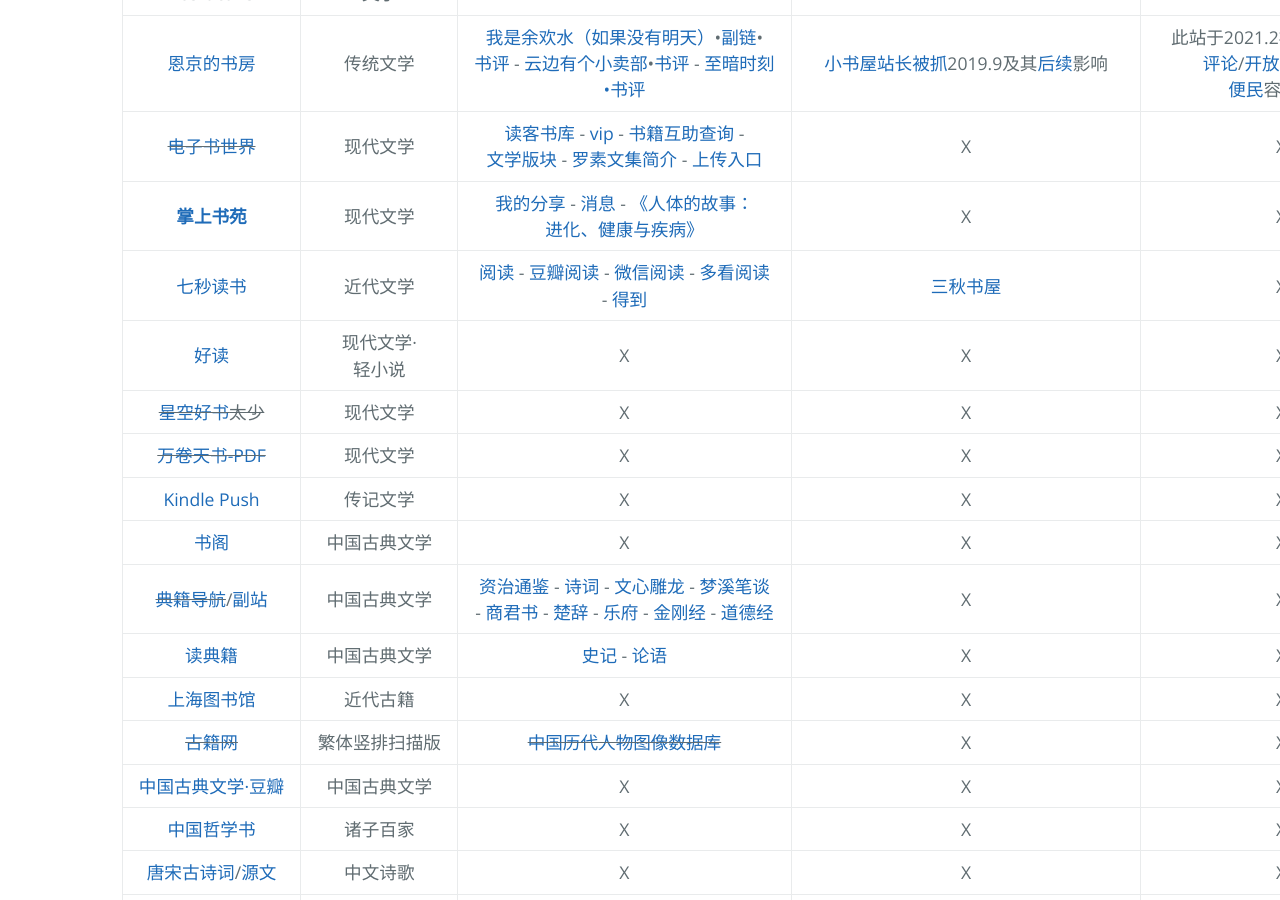
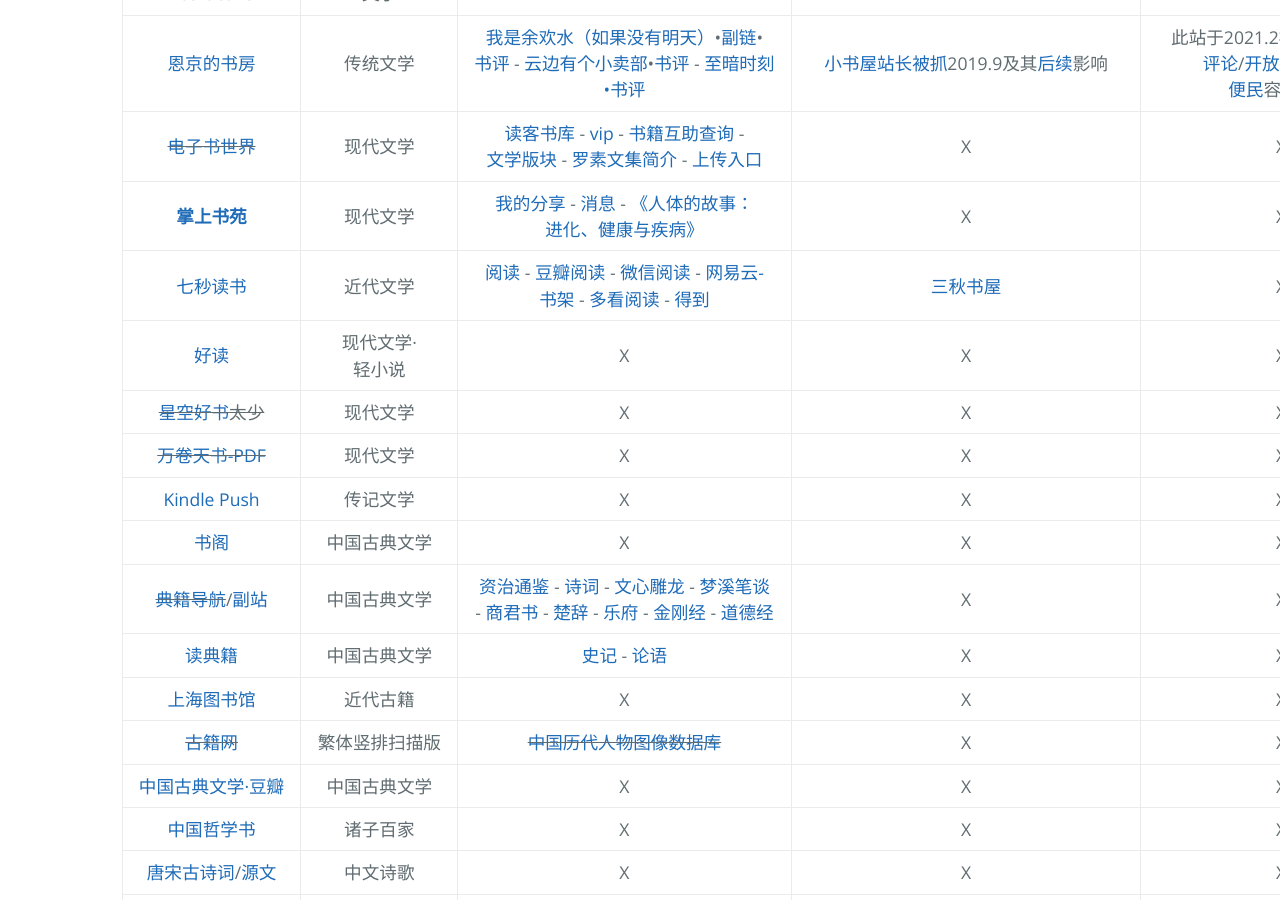
Before and after one commit to AmbroseRen/test, a Jekyll site: the page built from Library/BookSearch.md, in a window 1280 px wide and 900 px high, scrolled down 1406 px. Built offline with Jekyll 4.4.1, drawn with Linux system fonts in a browser that asks for light colours; our own code applies the rules of GitHub Pages for plain Markdown files; the repository's description, which GitHub fills in, is left out.

Commit message:
Update BookSearch.md

```diff
--- a/Library/BookSearch.md
+++ b/Library/BookSearch.md
@@ -38,7 +38,7 @@
 | [恩京的书房](https://www.enjing.com/) | 传统文学 | [我是余欢水（如果没有明天）](https://www.kunnu.com/yuhuanshui/)•[副链](https://www.51shucheng.net/shehui/ruguomeiyoumingtian)•[书评](https://www.enjing.com/wenxue/32589.htm) - [云边有个小卖部](https://cdn.jsdelivr.net/gh/AmbroseRen/Picture@master/book/Literature/Poem/%E4%BA%91%E8%BE%B9%E6%9C%89%E4%B8%AA%E5%B0%8F%E5%8D%96%E9%83%A8%20-%20%E5%BC%A0%E5%98%89%E4%BD%B3.pdf)•[书评](https://www.enjing.com/wenxue/31436.htm) - [至暗时刻•书评](https://www.enjing.com/wenxue/32393.htm) | [小书屋站长被抓](https://www.douban.com/group/topic/180075768/)2019.9及其[后续](https://www.zhihu.com/question/401236809)影响 | 此站于2021.2初已删库跑路•[评论](https://www.enjing.com/renwensheke/32613.htm)/[开放 动态 透明 便民](https://wenshu.court.gov.cn/)容我呵呵 |
 | ~~[电子书世界](https://www.dzssj.com/)~~ | 现代文学 | [读客书库](https://www.dukeshuku.com/) - [vip](https://www.dzssj.com/vip/) - [书籍互助查询](http://www.ucdrs.superlib.net/) - [文学版块](https://www.dzssj.com/list.php?mod=forumdisplay&fid=39&typeid=1&filter=typeid&typeid=1&page=2) - [罗素文集简介](https://www.dzssj.com/book/353476/) - [上传入口](https://www.dzssj.com/forum.php?mod=post&action=newthread&fid=41) | X | X |
 | __[掌上书苑](https://www.soepub.com/)__ | 现代文学 | [我的分享](https://www.soepub.com/myspace/3) - [消息](https://www.soepub.com/discuzx33/home.php?mod=space&do=pm) - [《人体的故事：进化、健康与疾病》](https://www.soepub.com/496252) | X | X |
-| [七秒读书](https://www.7sbook.com/) | 近代文学 | [阅读](https://www.7sbook.com/disk/index.html) - [豆瓣阅读](https://read.douban.com/bookshelf/) - [微信阅读](https://weread.qq.com/) - [多看阅读](https://www.duokan.com/u/favourite) - [得到](https://www.dedao.cn/) | [三秋书屋](https://www.sanqiu.cc/) | X |
+| [七秒读书](https://www.7sbook.com/) | 近代文学 | [阅读](https://www.7sbook.com/disk/index.html) - [豆瓣阅读](https://read.douban.com/bookshelf/) - [微信阅读](https://weread.qq.com/) - [网易云-书架](https://yuedu.163.com/shelf.do?operation=query_current) - [多看阅读](https://www.duokan.com/u/favourite) - [得到](https://www.dedao.cn/) | [三秋书屋](https://www.sanqiu.cc/) | X |
 | [好读](http://www.haodoo.net/) | 现代文学·轻小说 | X | X | X |
 | ~~[星空好书](http://www.goodepub.com/)太少~~ | 现代文学 | X | X | X |
 | ~~[万卷天书-PDF](https://jrjpc.com/)~~ | 现代文学 | X | X | X |
```
